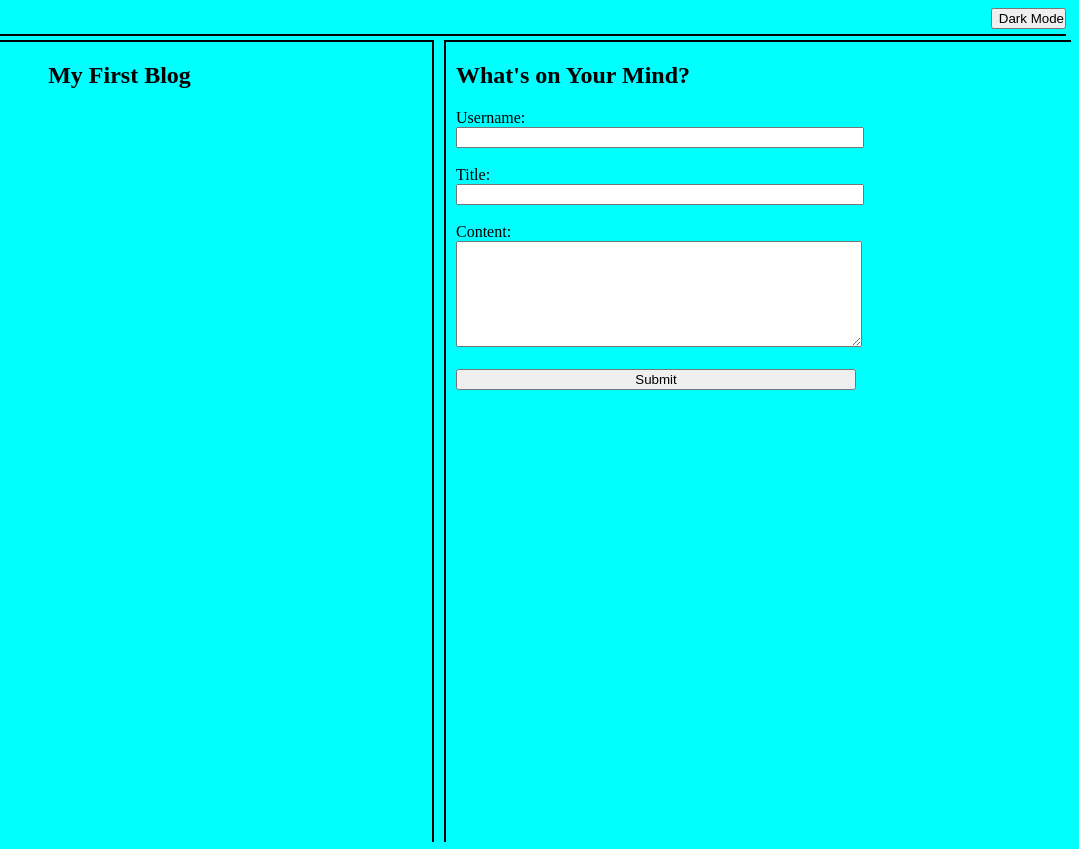
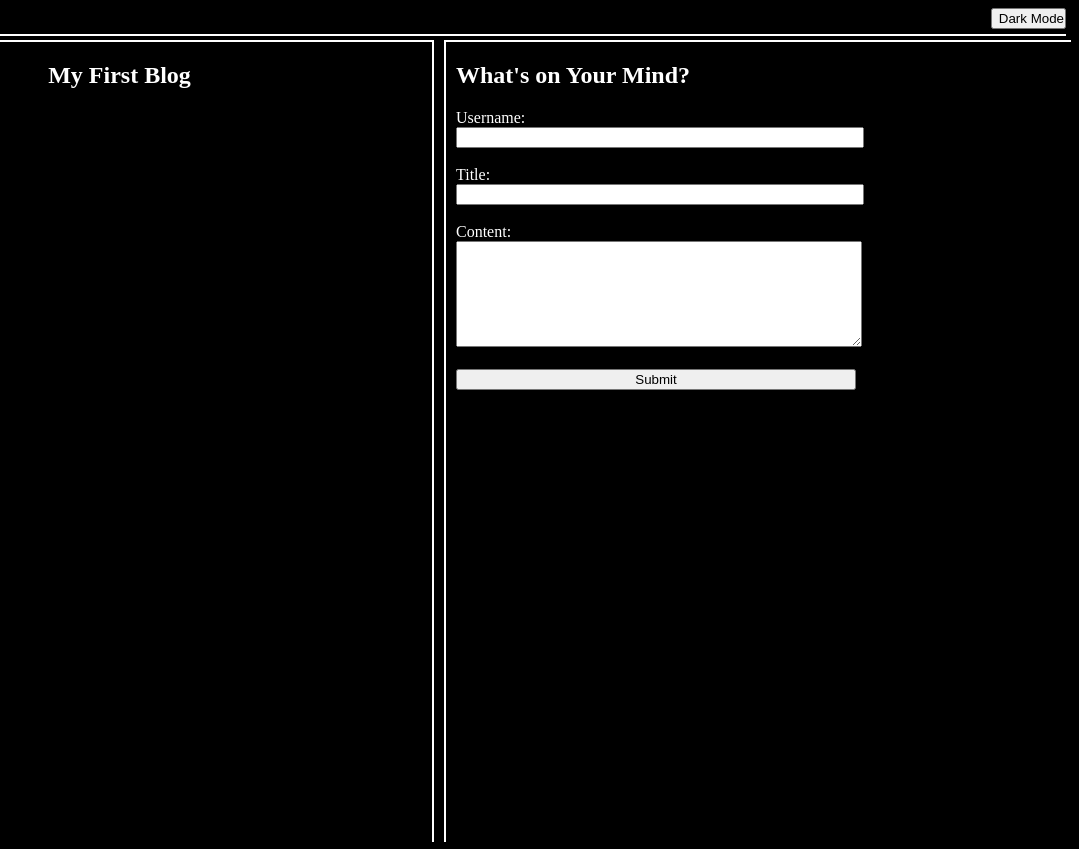
Before and after one commit to MrGithubby/Bootcamp_Challenge_04, a plain HTML site: page index.html in a window 1280 px wide. Shown: the whole page, without its empty margins (201-1280 px from the left). Drawn offline with Linux system fonts and the light colour scheme.

Commit message:
Dark Mode for Index Page

```diff
--- a/assets/css/form.css
+++ b/assets/css/form.css
@@ -57,6 +57,7 @@ textarea{
 
 label{
     margin-left:10px;
+    color:black;
 }
 
 h2 {
@@ -68,5 +69,37 @@ h1{
 }
 
 body[data-mode="dark"]{
-    background-color: aqua;
+    background-color: black;
+    border-color: white;
 }
+
+body[data-mode="dark"] label{
+    color: white;
+}
+
+body[data-mode="dark"] h2{
+    color: white;
+}
+
+body[data-mode="dark"] h1{
+    color: white;
+}
+
+body[data-mode="dark"] #right-rail{
+    border-left: 2px solid white;
+    margin-left: 5px;
+    border-top: 2px solid white;
+}
+
+body[data-mode="dark"] #left-rail{
+    border-right: 2px solid white;
+    /* padding-top: 30px;
+    padding-bottom: 30%; */
+    margin-right: 5px;
+    border-top: 2px solid white;
+}
+body[data-mode="dark"] #main-navigation{
+    text-align:right;
+    margin:5px;
+    border-bottom: 2px solid white;
+}
```
